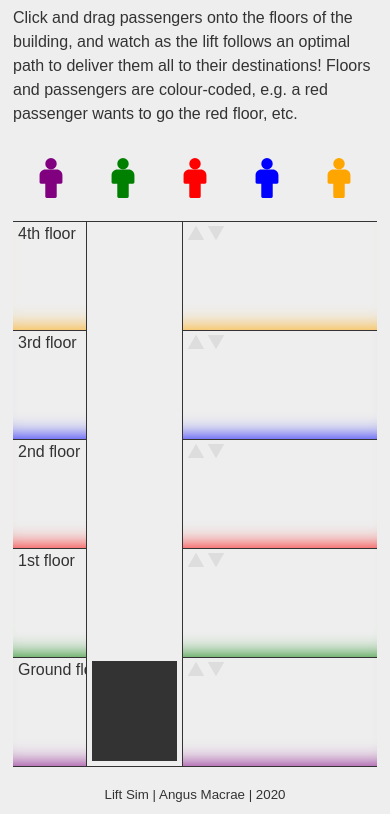
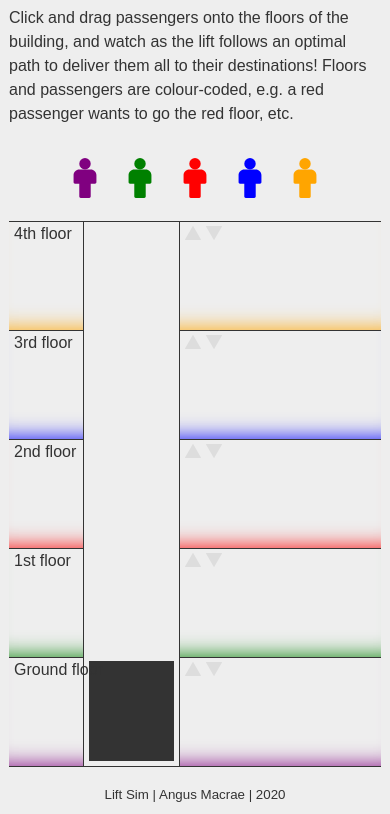
Before and after one commit to AngusMacrae/lift-sim, a plain HTML site: page index.html in a window 390 px wide. Shown: the part 66-880 px from the top of the page. Drawn offline with Linux system fonts and the light colour scheme.

Commit message:
Styling improvements Adjust spacing of lift passengers and improve appearance on mobile

```diff
--- a/js/script.js
+++ b/js/script.js
@@ -216,7 +216,7 @@ class Lift {
   }
   render() {
     return `<div class="lift" style="transform:translateY(${this.currentLocation}px)">
-              <ul class="lift-passengers">
+              <ul class="lift-passengers-container">
                 ${this.passengers.map(passenger => passenger.render()).join('')}
               </ul>
             </div>`;
--- a/scss/styles.scss
+++ b/scss/styles.scss
@@ -28,7 +28,7 @@ main {
   align-items: stretch;
 
   li {
-    margin: 0 1rem;
+    margin: 0 2%;
   }
 }
 
@@ -67,14 +67,14 @@ main {
   margin-left: auto;
   padding: 10px;
 
-  .lift-passengers {
+  .lift-passengers-container {
     margin: 0;
     display: flex;
     flex-wrap: wrap;
+    justify-content: stretch;
   }
 
   .passenger {
-    flex: 1;
     svg {
       height: 20px;
       width: 20px;
@@ -95,7 +95,7 @@ main {
 
   .floor-label {
     position: absolute;
-    z-index: -1;
+    z-index: 2;
     padding-left: 5px;
   }
 
@@ -169,3 +169,9 @@ main {
 footer {
   text-align: center;
 }
+
+@media (max-width: 400px) {
+  .page-container {
+    padding: 8px 4px;
+  }
+}
```
Also changed, not shown: css/styles.css.
